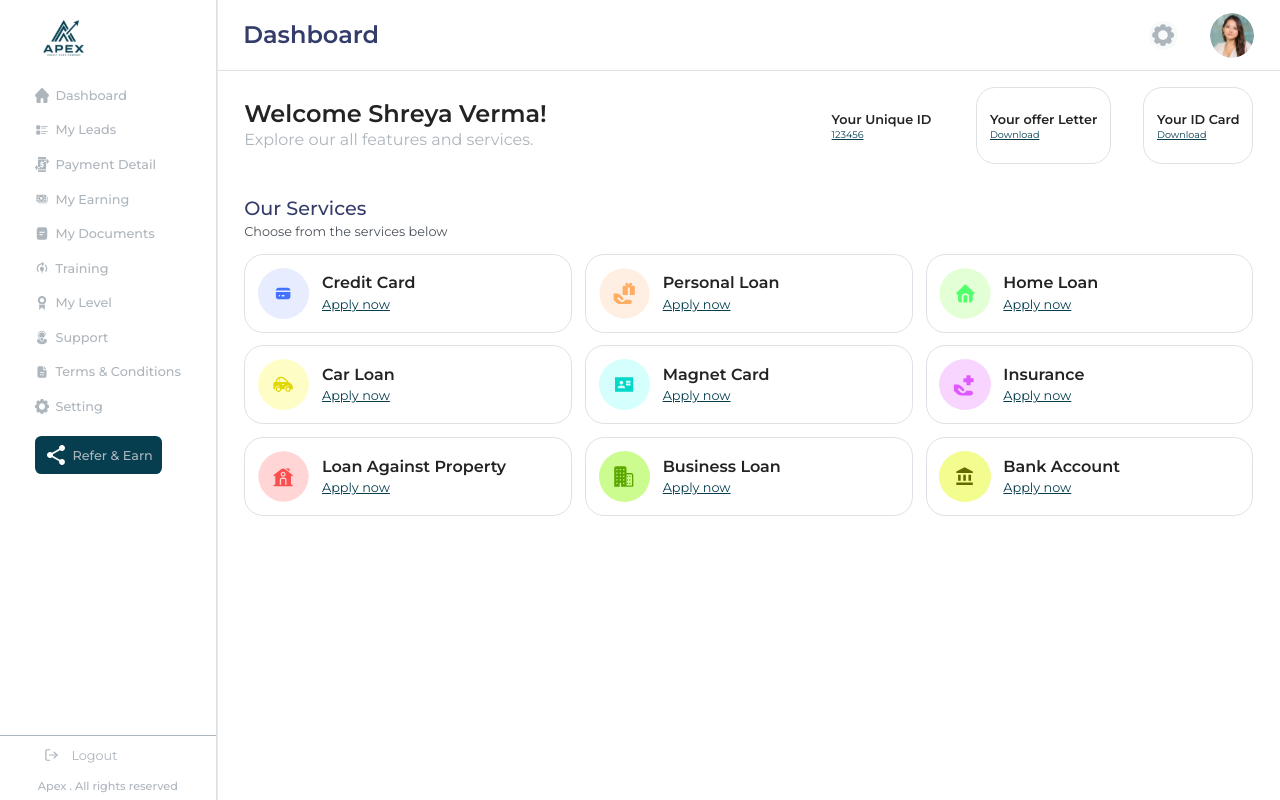
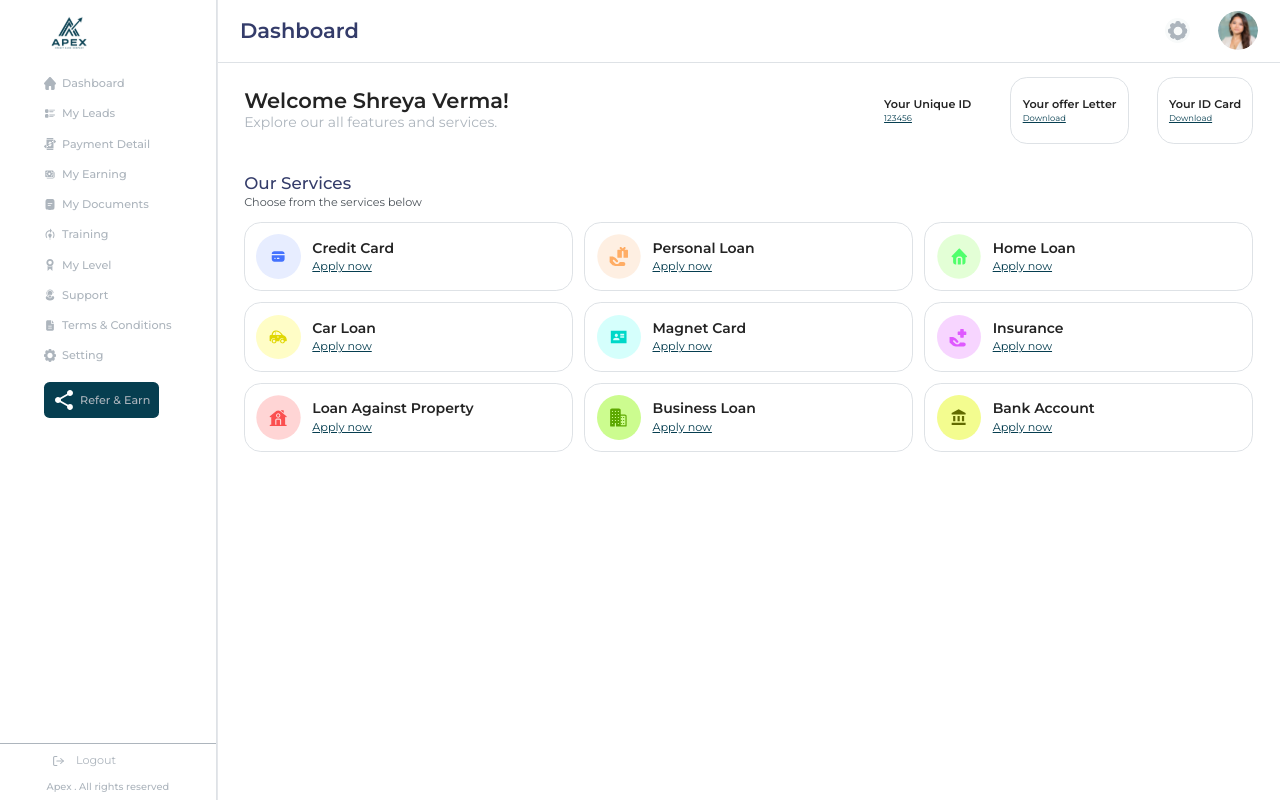
Before and after one commit to harshKumar029/Apex_AgencyWork, a React (Vite) app: page / in a window 1280 px wide. Built offline with nearby package versions, Linux system fonts and the light colour scheme.

Commit message:
responsive

```diff
--- a/src/App.css
+++ b/src/App.css
@@ -4,7 +4,7 @@ body {
 
 @media only screen and (max-width: 1500px) {
   html {
-    font-size: 80%;
+    font-size: 70%;
   }
 }
 
```
